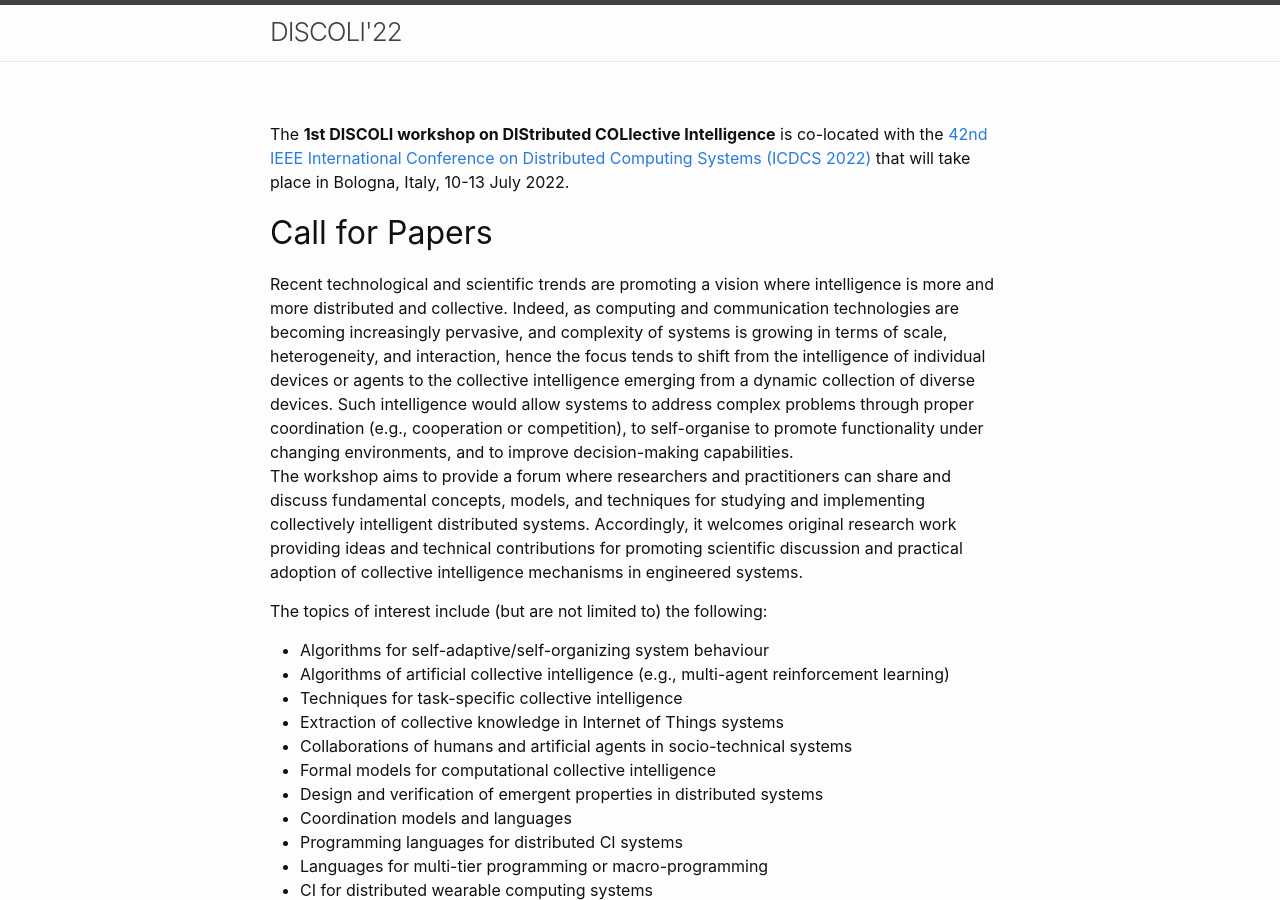
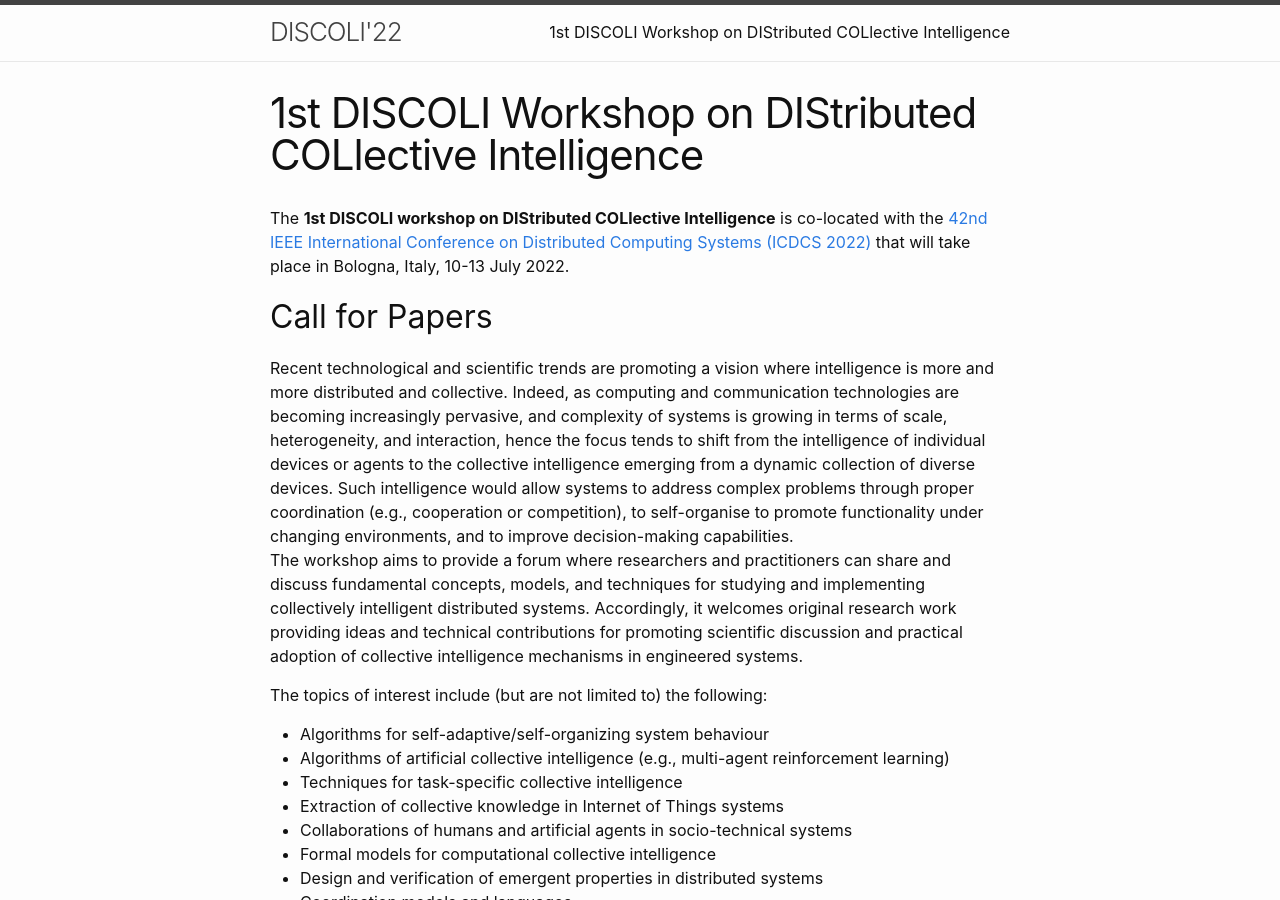
Before and after one commit to discoli-workshop/2023, a Jekyll site: the page built from index.markdown, in a window 1280 px wide and 900 px high. Built offline with Jekyll 4.4.1, drawn with Linux system fonts in a browser that asks for light colours.

Commit message:
Title as a property

```diff
--- a/index.markdown
+++ b/index.markdown
@@ -3,6 +3,7 @@
 # To modify the layout, see https://jekyllrb.com/docs/themes/#overriding-theme-defaults
 
 layout: page
+title: 1st DISCOLI Workshop on DIStributed COLlective Intelligence
 ---
 
 The **1st DISCOLI workshop on DIStributed COLlective Intelligence** is co-located with the [42nd IEEE International Conference on Distributed Computing Systems (ICDCS 2022)](https://icdcs2022.icdcs.org/) that will take place in Bologna, Italy, 10-13 July 2022.
```
